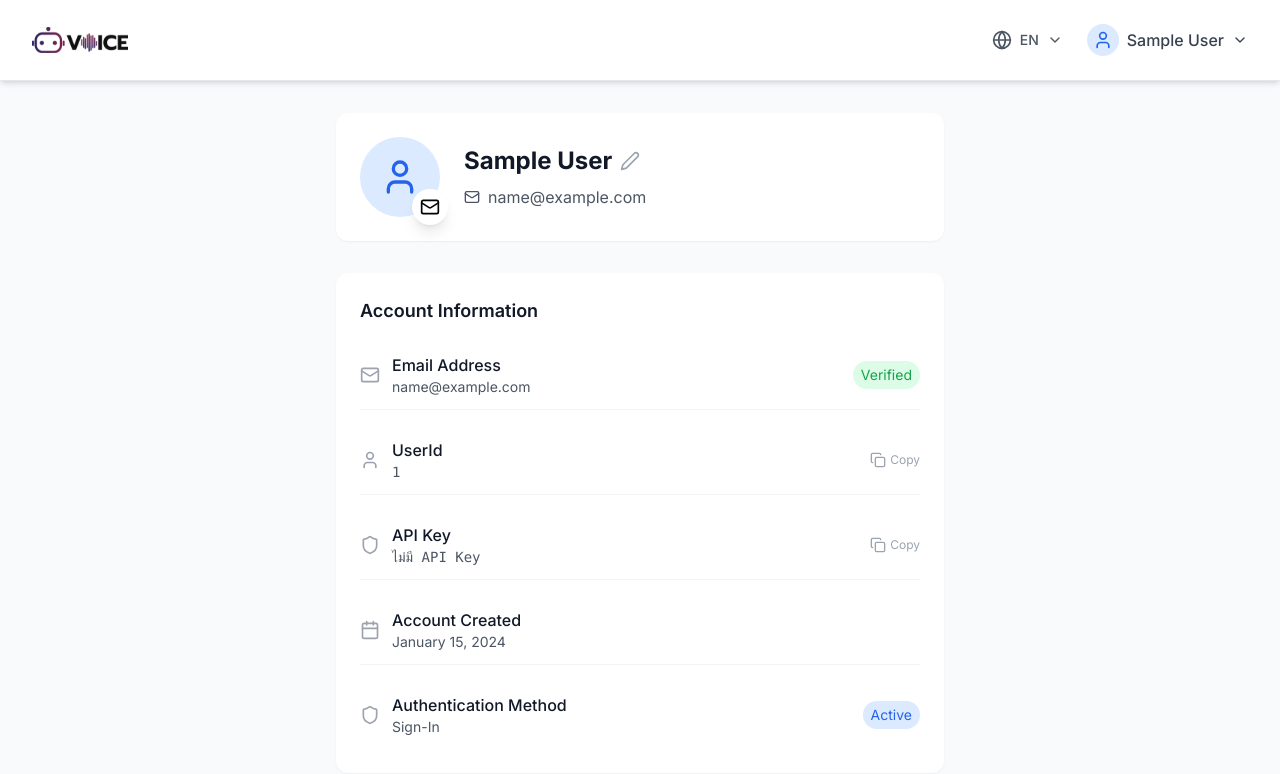
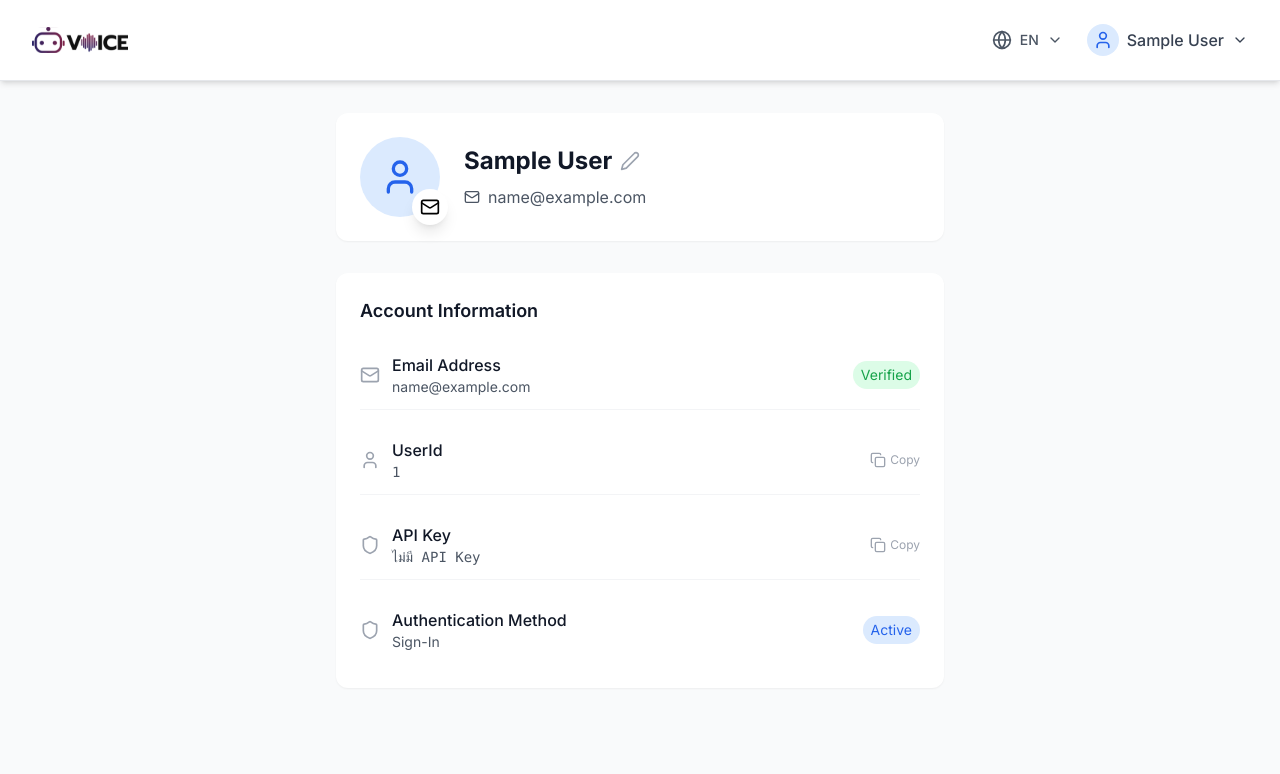
Before and after one commit to Atom1l/Botnoi-n8n, a React (Vite) app: page /profile in a window 1280 px wide. Shown: the top 774 px of the page. Built offline with nearby package versions, Linux system fonts and the light colour scheme; sample sign-in values are in the browser's storage.

Commit message:
Updated Profile.tsx

```diff
--- a/src/pages/Profile.tsx
+++ b/src/pages/Profile.tsx
@@ -165,15 +165,6 @@ export default function Profile() {
                 </button>
               </div>
             </div>
-            <div className="flex items-center justify-between py-3 border-b border-gray-100">
-              <div className="flex items-center space-x-3">
-                <Calendar className="h-5 w-5 text-gray-400" />
-                <div>
-                  <p className={`font-medium text-gray-900 ${language === 'th' ? 'font-thai' : 'font-en'}`}>{t('profile.accountCreated')}</p>
-                  <p className="text-sm text-gray-600">January 15, 2024</p>
-                </div>
-              </div>
-            </div>
             <div className="flex items-center justify-between py-3">
               <div className="flex items-center space-x-3">
                 <Shield className="h-5 w-5 text-gray-400" />
```
